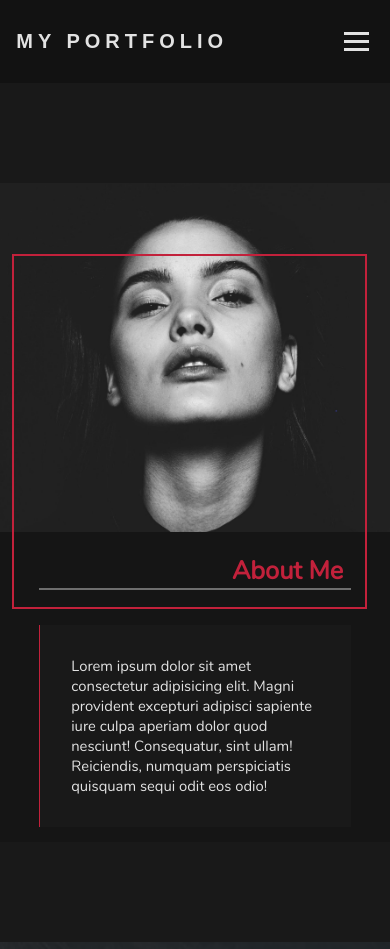
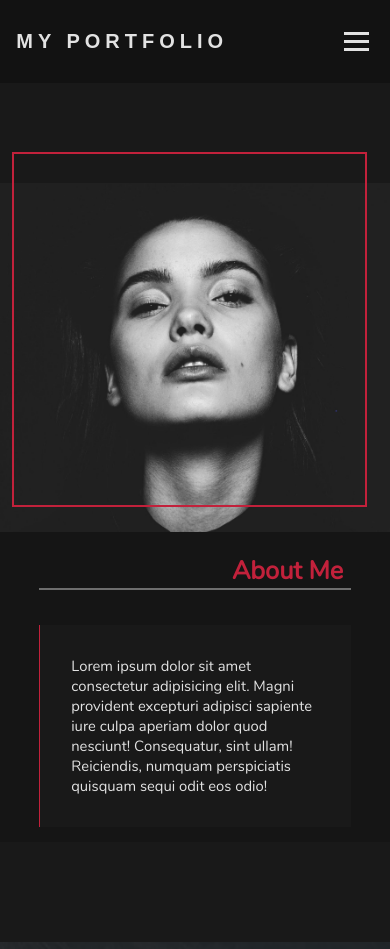
Before and after one commit to joel-jaimon/Dark_Portfolio_Template, a plain HTML site: page index.html in a window 390 px wide. Shown: the part 851-1800 px from the top of the page. Drawn offline with Linux system fonts and the light colour scheme.

Commit message:
mob, abt-me-sec update

```diff
--- a/Home.scss
+++ b/Home.scss
@@ -697,7 +697,7 @@ about{
                 border: 2px solid var(--color);
                 padding: 45%;
                 z-index: 2;
-                margin-top: 18%;
+                margin-top: -8%;
                 left: 3%;
                 position: absolute;
             }
```
Also changed, not shown: Home.css.
